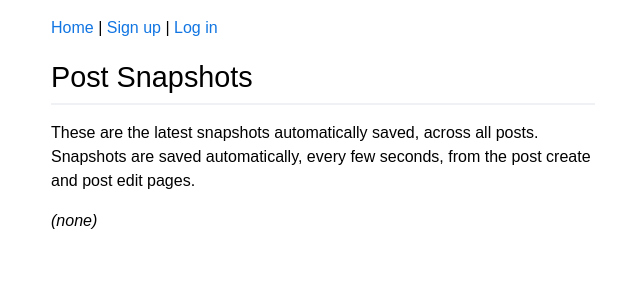
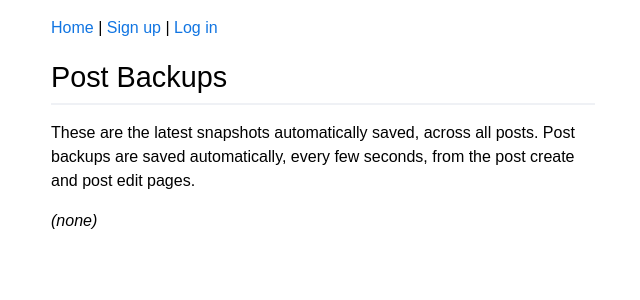
Before and after one commit to mataroa-blog/mataroa, a Django app: template main/templates/main/snapshot_list.html in a window 1280 px wide. Shown: the top 300 px of the page, without its empty margins (317-957 px from the left). Run offline with Django 3.2, Linux system fonts and the light colour scheme; the template is opened without the code that fills it, so the values that code supplies are empty.

Commit message:
rename snapshots to post backups

```diff
--- a/main/templates/main/dashboard.html
+++ b/main/templates/main/dashboard.html
@@ -28,7 +28,7 @@
 
         <br><a href="{% url 'analytic_list' %}">Analytics</a>
         {% if request.user.is_superuser %}
-        <br><a href="{% url 'snapshot_list' %}">Post Snapshots</a>
+        <br><a href="{% url 'snapshot_list' %}">Post Backups</a>
         {% endif %}
     </p>
 
--- a/main/templates/main/snapshot_detail.html
+++ b/main/templates/main/snapshot_detail.html
@@ -1,16 +1,16 @@
 {% extends 'main/layout.html' %}
 
-{% block title %}Post Snapshot #{{ object.id }} — {{ request.user.username }} at Mataroa{% endblock %}
+{% block title %}Post Backup #{{ object.id }} — {{ request.user.username }} at Mataroa{% endblock %}
 
 {% block content %}
 <main>
-    <h1>Post Snapshot #{{ object.id }}</h1>
+    <h1>Post Backup #{{ object.id }}</h1>
     <p>
         Saved at
         <time datetime="{{ object.created_at|date:'c' }}">{{ object.created_at|date:"Y-m-d H:i:s" }}</time>.
     </p>
     <p>
-        This is a snapshot of a post, saved while editing it. No changes here
+        This is a backup of a post, saved while editing it. No changes here
         will be saved anywhere. Its only purpose is to be read or copied.
     </p>
 
--- a/main/templates/main/snapshot_list.html
+++ b/main/templates/main/snapshot_list.html
@@ -1,13 +1,13 @@
 {% extends 'main/layout.html' %}
 
-{% block title %}Post Snapshots — {{ request.user.username }} at Mataroa{% endblock %}
+{% block title %}Post Backups — {{ request.user.username }} at Mataroa{% endblock %}
 
 {% block content %}
 <main>
-    <h1>Post Snapshots</h1>
+    <h1>Post Backups</h1>
     <p>
         These are the latest snapshots automatically saved, across all posts.
-        Snapshots are saved automatically, every few seconds, from the post
+        Post backups are saved automatically, every few seconds, from the post
         create and post edit pages.
     </p>
 
--- a/main/urls.py
+++ b/main/urls.py
@@ -53,9 +53,9 @@ urlpatterns += [
 
 # blog posts and post snapshots
 urlpatterns += [
-    path("snapshots/create/", views.SnapshotCreate.as_view(), name="snapshot_create"),
-    path("snapshots/", views.SnapshotList.as_view(), name="snapshot_list"),
-    path("snapshots/<int:pk>/", views.SnapshotDetail.as_view(), name="snapshot_detail"),
+    path("post-backups/create/", views.SnapshotCreate.as_view(), name="snapshot_create"),
+    path("post-backups/", views.SnapshotList.as_view(), name="snapshot_list"),
+    path("post-backups/<int:pk>/", views.SnapshotDetail.as_view(), name="snapshot_detail"),
     path("new/post/", views.PostCreate.as_view(), name="post_create"),
     path("blog/<slug:slug>/", views.PostDetail.as_view(), name="post_detail"),
     path("posts/<slug:slug>/", views.post_detail_redir, name="post_detail_redir_a"),
```
